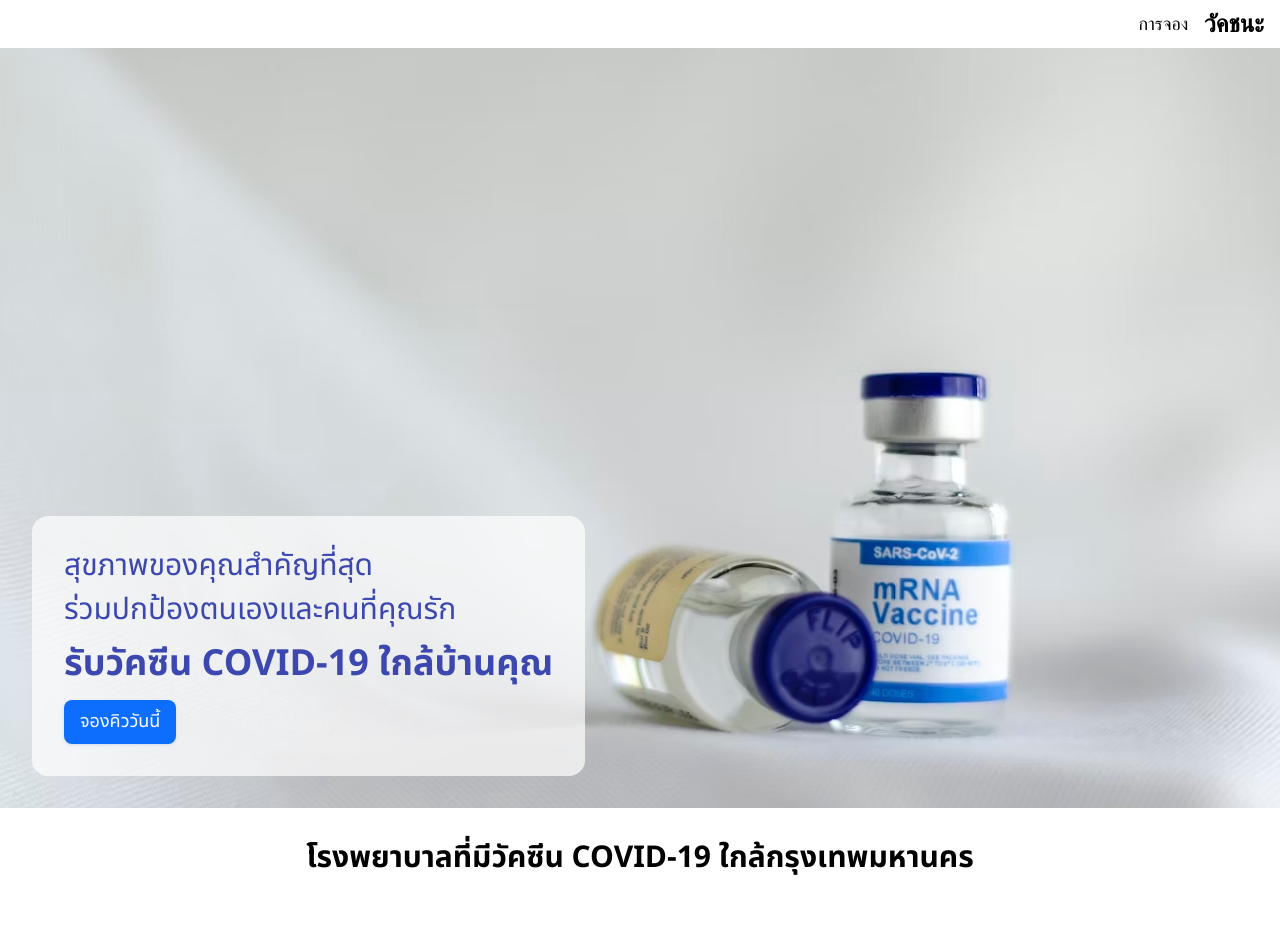
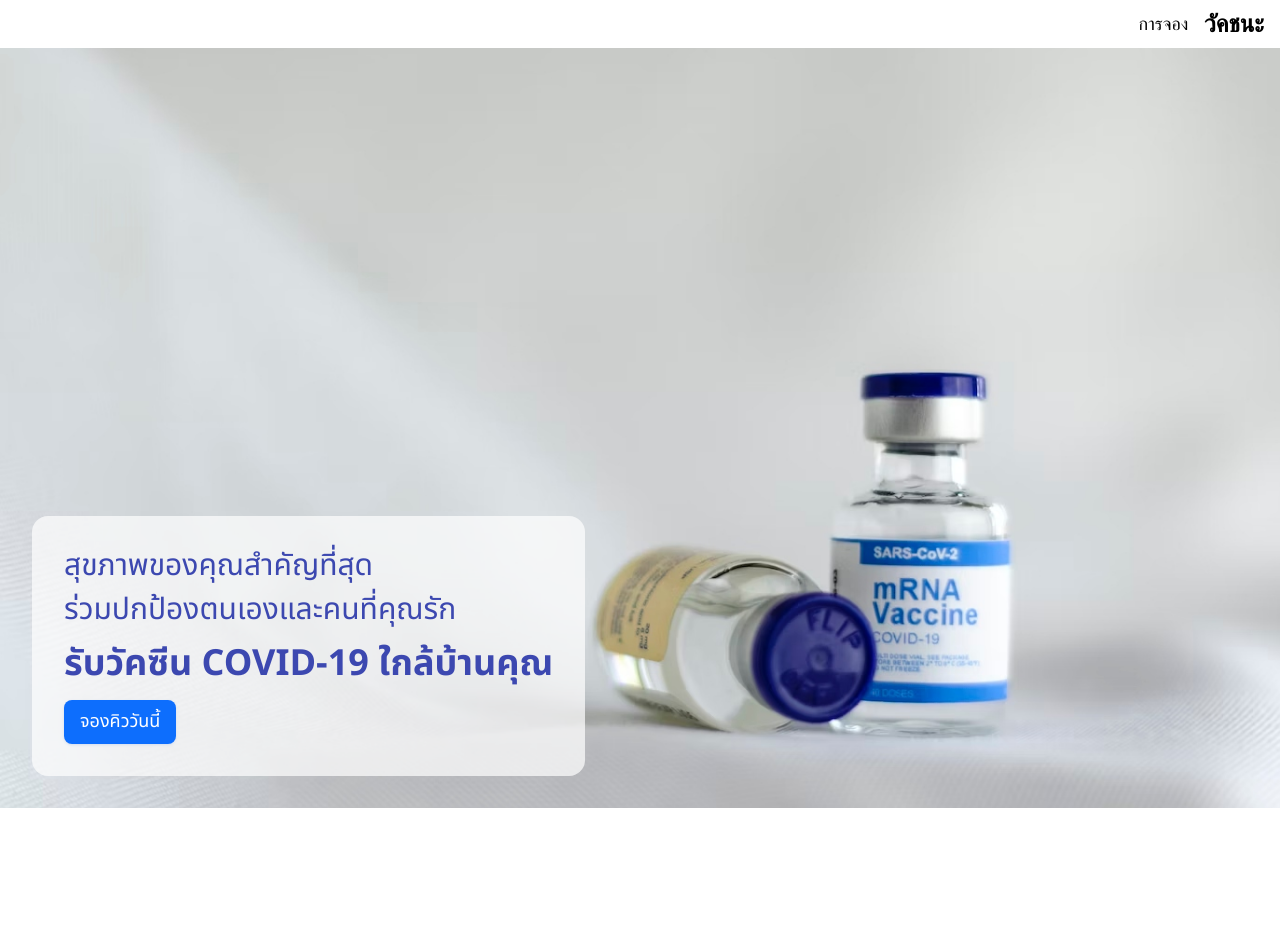
Before and after one commit to patcharapongk/2110507-Asgn03, a Next.js app: page / in a window 1280 px wide. Shown: the top 952 px of the page. After the commit the page ends 808 px from the top, so only its background shows below. Built offline with nearby package versions, Linux system fonts and the light colour scheme.

Commit message:
Moved HospitalInfo

```diff
--- a/src/components/HospitalInfo/HospitalInfo.tsx
+++ b/src/app/(hospitalinfo)/hospital/page.tsx
@@ -1,4 +1,4 @@
-import CardPanel from "./CardPanel";
+import CardPanel from "@/components/HospitalInfo/CardPanel";
 
 const HospitalInfo = () => {
   return (
--- a/src/app/page.tsx
+++ b/src/app/page.tsx
@@ -1,11 +1,9 @@
 import Banner from "@/components/Banner/Banner";
 import { notoSansThai } from "../utils/fonts";
-import HospitalInfo from "@/components/HospitalInfo/HospitalInfo";
 export default function Home() {
   return (
     <main className={notoSansThai.className}>
       <Banner />
-      <HospitalInfo />
     </main>
   );
 }
```
Also changed, not shown: src/app/(hospitalinfo)/hospital/[hid]/page.tsx (added).
